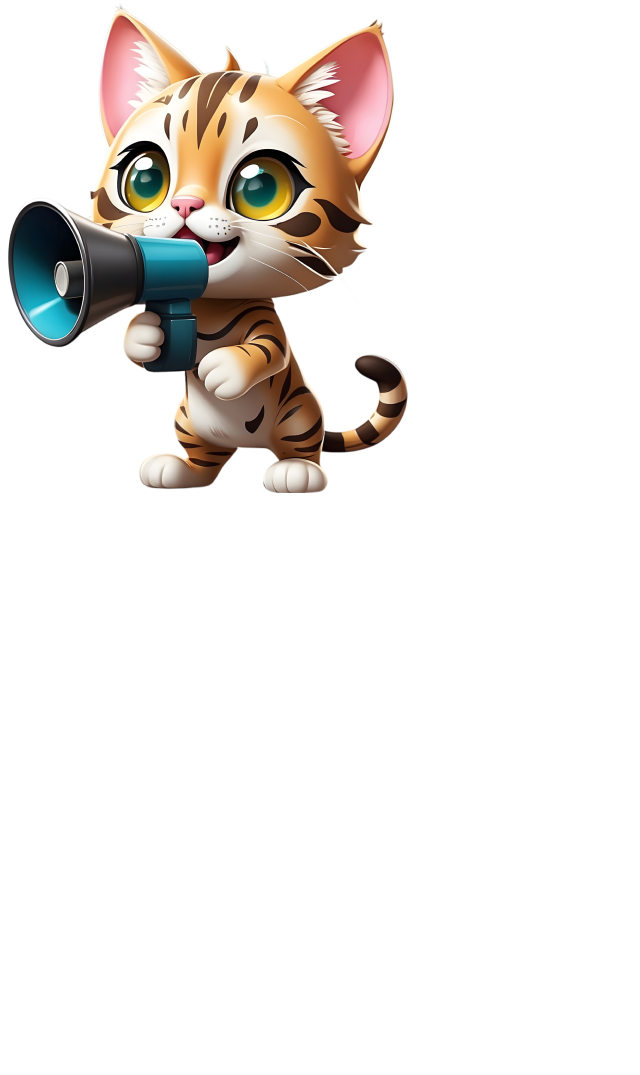
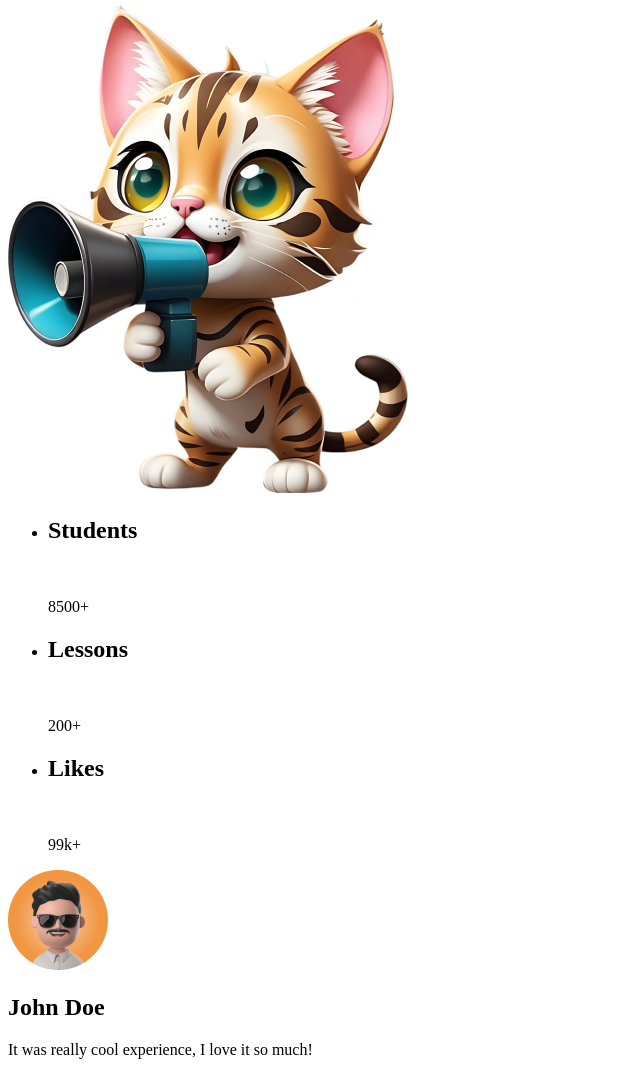
Before and after one commit to sofiialives/timurka228, a plain HTML site: page index.html in a window 1280 px wide. Shown: the part 529-1604 px from the top of the page, without its empty margins (0-640 px from the left). Before the commit the page ends 1034 px from the top, so only its background shows below. Drawn offline with Linux system fonts and the light colour scheme.

Commit message:
second section

```diff
--- a/index.html
+++ b/index.html
@@ -51,6 +51,35 @@
                 <img src="./images/big_cat.png" alt="big cat">
             </div>
         </section>
+
+        <!-- Second section -->
+        <section>
+            <ul>
+                <li>
+                    <h2>Students</h2>
+                    <img src="" alt="">
+                    <p>8500+</p>
+                </li>
+                <li>
+                    <h2>Lessons</h2>
+                    <img src="" alt="">
+                    <p>200+</p>
+                </li>
+                <li>
+                    <h2>Likes</h2>
+                    <img src="" alt="">
+                    <p>99k+</p>
+                </li>
+            </ul>
+
+            <div>
+                <img src="./images/tymur.png" alt="machoman">
+                <div>
+                    <h2>John Doe</h2>
+                    <p>It was really cool experience, I love it so much!</p>
+                </div>
+            </div>
+        </section>
     </main>
 
 
```
Also changed, not shown: images/tymur.png (added).
